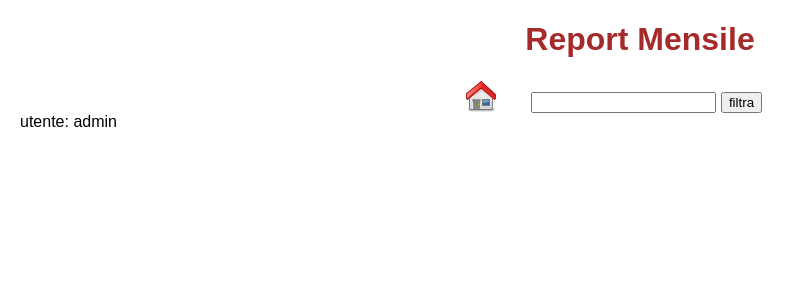
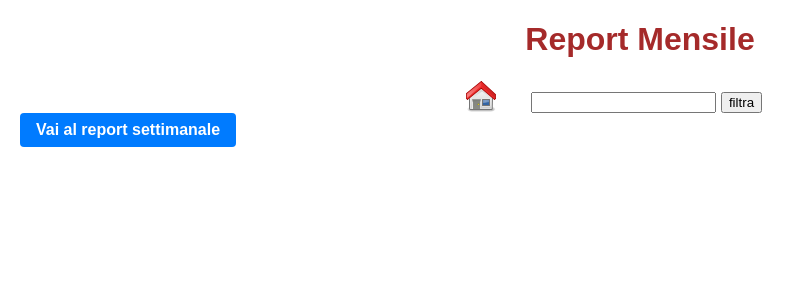
Before and after one commit to giuliofalco/e20, a Django app: page /agenda/monthly_report/admin in a window 1280 px wide. Shown: the top 300 px of the page, without its empty margins (0-805 px from the left). Run offline with Django 4.2, Linux system fonts and the light colour scheme; a user stored in the database is signed in; data that the repository does not hold is empty; parts of the project's set-up code (start-up, migrations or seed data) failed here and were passed over; some libraries are stand-ins or nearby versions.

Commit message:
pulsante nei prepoprt per passare all'altro

```diff
--- a/agenda/templates/agenda/monthly_report.html
+++ b/agenda/templates/agenda/monthly_report.html
@@ -32,6 +32,24 @@
         h2 {color: blue;}
         form {width: 350px; margin:auto}
         img {margin-right:30px; margin-bottom:-5px;}
+        .report-btn {
+            display: inline-block;
+            padding: 8px 16px;
+            background-color: #007bff; /* blu */
+            color: white;
+            text-decoration: none;
+            border-radius: 4px;
+            font-weight: bold;
+            transition: background-color 0.2s ease;
+        }
+
+        .report-btn:hover {
+            background-color: #0056b3; /* blu scuro al passaggio del mouse */
+        }
+
+        .report-btn:active {
+            background-color: #003f7f;
+        }
     </style>
 </head>
 <body>
@@ -44,21 +62,27 @@
         <input type="text" name="q" value="{{parola}}"> <input type="submit" value="filtra">
 
     </form>
-    utente: {{utente}}
+
+    <a class="report-btn" href="{% url 'agenda:weekly_report' utente=utente %}">
+         Vai al report settimanale
+    </a>
+
     {% for month, days in data_by_month.items %}
         <h2>{{ month }}</h2>
         <table>
             <thead>
                 <tr>
                     <th>Data</th>
-                    {%if utente != 'scuola' %}
+                    {%if utente == 'scuola' %}
+                       <th>Eventi</th>
+                       <th>Classi in uscita</th>
+                    {% else %}
+                       utente: {{utente}}
                        <th>Appuntamenti</th>
                        <th>Eventi</th>
-                    {% else %}
-                       <th>Eventi</th>
-                       <th>Classi in uscita</th>
                     {% endif %}
                     <th>Note</th>
+
                 </tr>
             </thead>
             <tbody>
--- a/agenda/views.py
+++ b/agenda/views.py
@@ -202,7 +202,7 @@ def monthly_report(request,utente):
         data_by_month[month].sort(key=lambda x: x['date'],reverse=True)
     # Passa i dati al template
     return render(request, 'agenda/monthly_report.html',
-                           {'data_by_month': data_by_month, 'parola':parola, 'utente': str(request.user)})
+                           {'data_by_month': data_by_month, 'parola':parola, 'utente': str(user)})
 
 def logout_view(request):
     logout(request)
@@ -282,7 +282,7 @@ def weekly_report(request,utente):
     return render(request, 'agenda/weekly_report.html', {
         'data_by_week': data_by_week,
         'parola': parola,
-        'utente': str(request.user)
+        'utente': str(user)
     })
 
 def redirect_to_day_editor(request, date_str):
```
Also changed, not shown: agenda/templates/agenda/weekly_report.html (+24 -0 lines).
